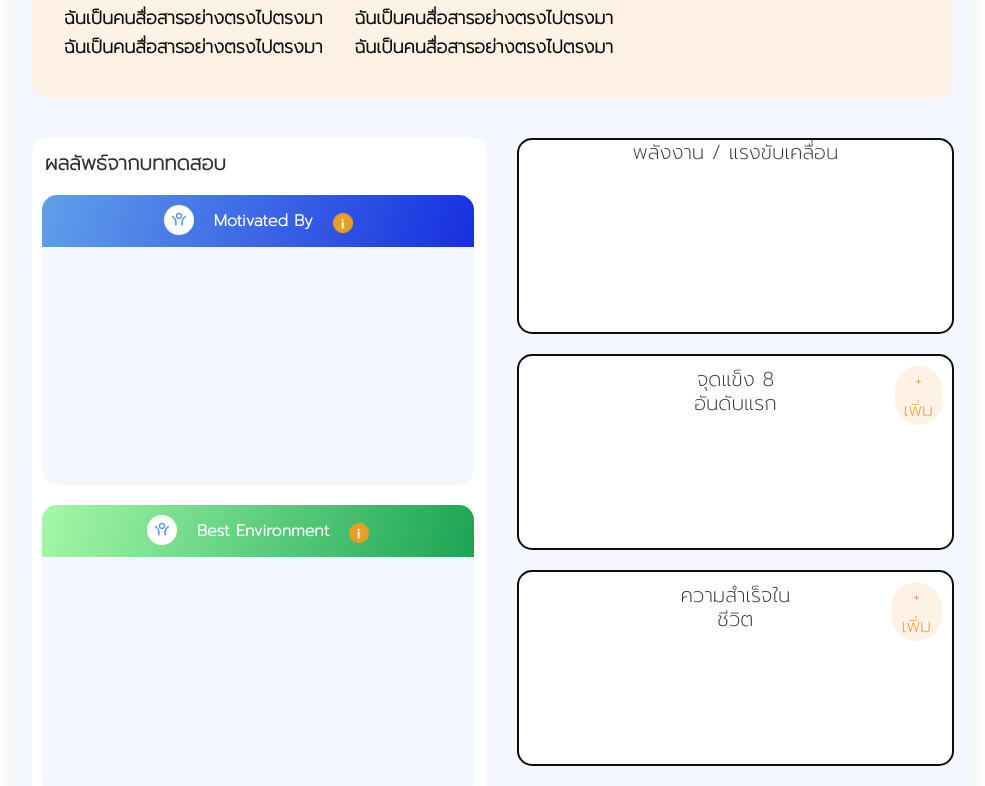
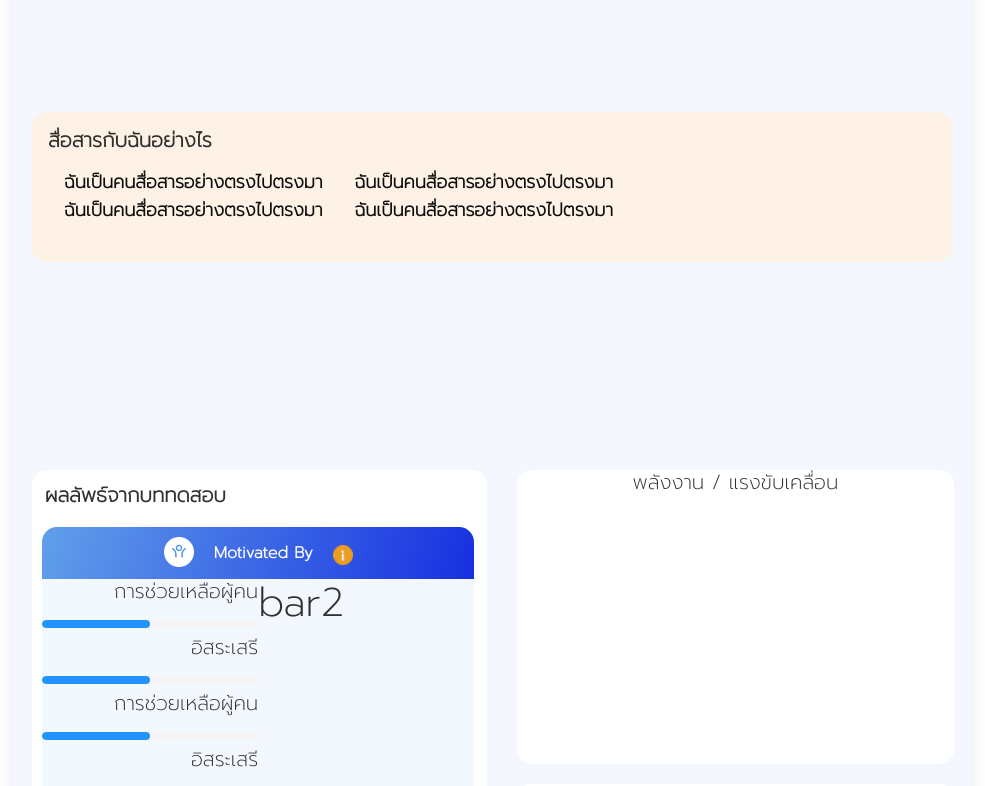
Before and after one commit to ArmSanSut/Talently-frontend, a React (Create React App) app: page /profile in a window 1280 px wide. Shown: the part 540-1326 px from the top of the page, without its empty margins (148-1133 px from the left). Built offline with nearby package versions, Linux system fonts and the light colour scheme.

Commit message:
add motivate bar into profile page

```diff
--- a/src/App.js
+++ b/src/App.js
@@ -6,6 +6,7 @@ import LayoutQuiz from "./components/QuizPage/LayoutQuiz";
 import LayoutProfile from "./components/ProfilePage/LayoutProfile";
 import RegisterForm from "./components/RegisterForm/register";
 import StrengthSelectedPage from "./components/Strength/StrengthSelectedPage";
+import AchievementCreate from "./components/achievement/achievemntCreate";
 // import Choices from "./components/Choices";
 
 function App() {
@@ -17,6 +18,7 @@ function App() {
 				<Route path="/profile" element={<LayoutProfile />} />
 				<Route path="/register" element={<RegisterForm />} />
 				<Route path="/strength" element={<StrengthSelectedPage />} />
+				<Route path="/achievement" element={<AchievementCreate />} />
 				{/* <Route path="login" element={<Dashboard />} /> */}
 				{/* </Route> */}
 			</Routes>
--- a/src/components/ProfilePage/LayoutProfile.js
+++ b/src/components/ProfilePage/LayoutProfile.js
@@ -1,10 +1,23 @@
+/* eslint-disable no-mixed-spaces-and-tabs */
 import React, { useState } from "react";
 import "./layoutProfile.css";
 import { Link, useNavigate } from "react-router-dom";
 import { UserOutlined } from "@ant-design/icons";
-import { Avatar } from "antd";
+import { Avatar, Modal } from "antd";
+import AchievementCreate from "./achievement/achievemntCreate";
+import MotivateBar from "./motivateBar";
 
 const LayoutProfile = () => {
+	const [isModalVisible, setIsModalVisible] = useState(false);
+	  const handleOk = () => {
+		setIsModalVisible(false);
+	  };
+
+	  const handleCancel = () => {
+		setIsModalVisible(false);
+	  };
+
+
 	const [showSecondNav, setShowSecondNav] = useState(false);
 	const navigate = useNavigate();
 
@@ -16,7 +29,9 @@ const LayoutProfile = () => {
 		navigate("/strength");
 	};
 	const handleAddAchievement = () => {
-		console.log("add 2 click");
+		// navigate("/achievement");
+		// console.log("add 2 click");
+		setIsModalVisible(true);
 	};
 	return (
 		<div className="profile">
@@ -122,6 +137,9 @@ const LayoutProfile = () => {
 									<h3 className="text-motivated">Motivated By</h3>
 									<img className="icon-2" src="important_sign.png" style={{ width : "20px", height :"20px", margin : 10, marginTop : 18 }}/>
 								</div>
+								<div>
+									<MotivateBar />
+								</div>
 							</div>
 							<div className="environment-box">
 								<div className="environment-header-box">
@@ -156,6 +174,9 @@ const LayoutProfile = () => {
 									<div className="achievement-box-head">
 										<h5 className="text-rigth-container-3">ความสำเร็จในชีวิต</h5>
 										<button className="btn2" onClick={handleAddAchievement}>+ เพิ่ม</button>
+										<Modal title="Personal Achievements" visible={isModalVisible} onOk={handleOk} onCancel={handleCancel} footer={null}>
+											<AchievementCreate />
+										</Modal>
 									</div>
 
 								</div>
--- /dev/null
+++ b/src/components/ProfilePage/achievement/achievement.css
@@ -0,0 +1,11 @@
+.achievement-form {
+    margin-top: 18px;
+    margin-right: 55px;
+    margin-bottom: 2px;
+    margin-left: 0px;
+    display: flex;
+    flex-direction: column;
+}
+.achievement-box {
+    border: none;
+}
--- /dev/null
+++ b/src/components/ProfilePage/achievement/achievemntCreate.js
@@ -0,0 +1,92 @@
+import React from "react";
+import "./achievement.css";
+import { Button, DatePicker, Form, Input } from "antd";
+import "antd/dist/antd.css";
+
+const { TextArea } = Input;
+const { RangePicker } = DatePicker;
+
+const AchievementCreate = () => {
+	const onFinish = (values) => {
+		console.log("Success:", values);
+	};
+
+	const onFinishFailed = (errorInfo) => {
+		console.log("Failed:", errorInfo);
+	};
+	return (
+		<div className="achievement-box">
+			<Form
+				className="achievement-form"
+				name="basic"
+				labelCol={{
+					span: 8,
+				}}
+				wrapperCol={{
+					span: 16,
+				}}
+				initialValues={{
+					remember: true,
+				}}
+				onFinish={onFinish}
+				onFinishFailed={onFinishFailed}
+				autoComplete="off"
+			>
+				<Form.Item
+					label="Title"
+					name="title"
+					rules={[
+						{
+							required: true,
+						},
+					]}
+				>
+					<Input />
+				</Form.Item>
+
+				<Form.Item
+					label="Description"
+					name="description"
+					rules={[
+						{
+							required: true,
+						},
+					]}
+				>
+					<TextArea row={10} />
+				</Form.Item>
+
+				<Form.Item
+					label = "Time Selected"
+					name="date"
+
+					wrapperCol={{
+						offset: 0,
+						span: 18,
+					}}
+				>
+					<RangePicker
+						showTime={{
+							format: "HH:mm",
+						}}
+						format="YYYY-MM-DD HH:mm"
+						// onChange={onChange}
+						// onOk={onOk}
+					/>
+				</Form.Item>
+
+				<Form.Item
+					wrapperCol={{
+						offset: 10,
+						span: 16,
+					}}
+				>
+					<Button type="primary" htmlType="submit" >
+                        Submit
+					</Button>
+				</Form.Item>
+			</Form>
+		</div>
+	);
+};
+export default AchievementCreate;
--- a/src/components/ProfilePage/layoutProfile.css
+++ b/src/components/ProfilePage/layoutProfile.css
@@ -250,9 +250,10 @@ li.item-right {
     opacity: 0.95;
     box-shadow: 0px 4px 20px rgba(0, 0, 0, 0.1);
     border-radius: 10px;
-    height: 1500px;
+    height: 2000px;
     margin: 160px;
     display: grid;
+
 }
 
 .about-me-container {
@@ -260,6 +261,7 @@ li.item-right {
     height: 250px;
     border-radius: 15px;
     margin: 20px;
+    margin-top: 15px;
     display: flex;
     justify-content: center;
     align-items: center;
@@ -346,7 +348,7 @@ li.item-right {
     background-color: white;
     border-radius: 15px;
     width: 50%;
-    height: 1000px;
+    height: 1500px;
     margin: 5px;
 }
 
@@ -419,21 +421,21 @@ li.item-right {
 }
 
 .radar-chart-box {
-    border: 2px solid black;
+    /* border: 2px solid black; */
     background-color: white;
     border-radius: 15px;
     width: 96%;
-    height: 20%;
+    height: 30%;
     margin: 20px;
     margin-top: 0px;
 }
 
 .strength-box {
-    border: 2px solid black;
+    /* border: 2px solid black; */
     background-color: white;
     border-radius: 15px;
     width: 96%;
-    height: 20%;
+    height: 30%;
     margin: 20px;
 }
 
@@ -465,7 +467,7 @@ li.item-right {
     background-color: white;
     border-radius: 15px;
     width: 96%;
-    height: 20%;
+    height: 30%;
     margin: 20px;
 }
 
--- /dev/null
+++ b/src/components/ProfilePage/motivateBar.css
@@ -0,0 +1,9 @@
+.left-side-bar {
+    width: 50%;
+    display: flex;
+    flex-direction: column;
+    align-items: flex-end;
+}
+.right-side-bar {
+    width: 50%;
+}
--- /dev/null
+++ b/src/components/ProfilePage/motivateBar.js
@@ -0,0 +1,23 @@
+import React from "react";
+import { Progress } from "antd";
+import "./motivateBar.css";
+const MotivateBar = () => {
+	return (
+		<div style={{ display : "flex", width : "100%" }}>
+			<div className="left-side-bar">
+				<h5>การช่วยเหลือผู้คน</h5>
+				<Progress percent={50} showInfo={false} />
+				<h5>อิสระเสรี</h5>
+				<Progress percent={50} showInfo={false} />
+				<h5>การช่วยเหลือผู้คน</h5>
+				<Progress percent={50} showInfo={false} />
+				<h5>อิสระเสรี</h5>
+				<Progress percent={50} showInfo={false} />
+			</div>
+			<div className="right-side-bar">
+				<h1>bar2</h1>
+			</div>
+		</div>
+	);
+};
+export default MotivateBar;
```
